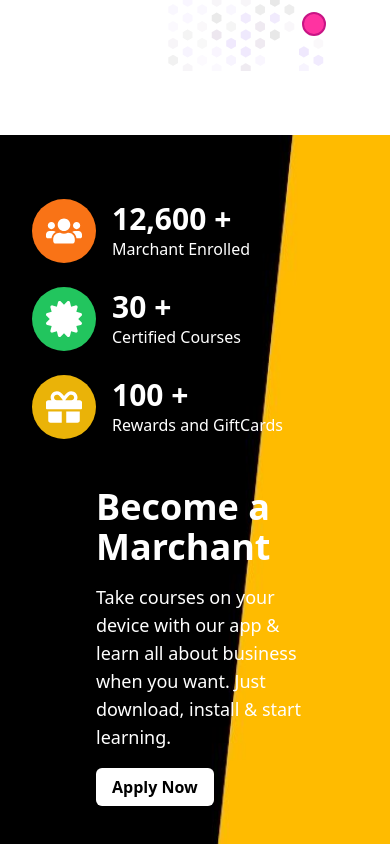
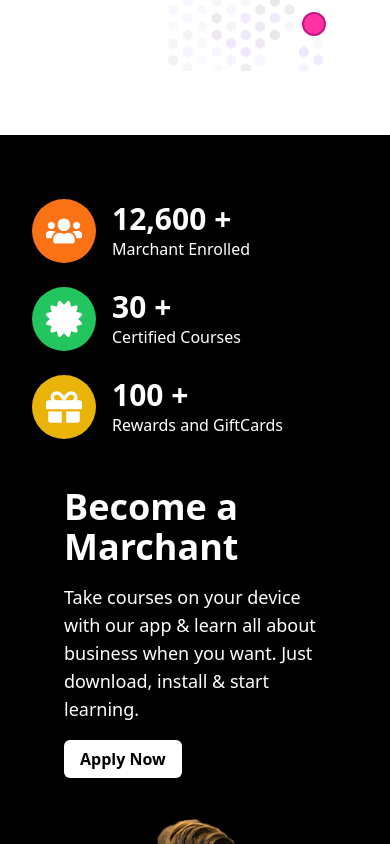
Before and after one commit to kinglove58/eccommerce, a React (Vite) app in the folder ecom-website/: page / in a window 390 px wide. Shown: the part 6560-7404 px from the top of the page. Built offline with nearby package versions, Linux system fonts and the light colour scheme.

Commit message:
complete aboutus

```diff
--- a/ecom-website/src/Home/Aboutus.jsx
+++ b/ecom-website/src/Home/Aboutus.jsx
@@ -28,7 +28,7 @@ function Aboutus() {
   ];
 
   return (
-    <div className="bg-custom-image2 bg-cover bg-no-repeat bg-center px-8 py-16">
+    <div className="bg-custom-image2 bg-cover lg:bg-no-repeat px-8 py-16">
       <div className="grid grid-cols-1 md:grid-cols-2 lg:grid-cols-3 gap-4 justify-center items-center">
         {/* Left side - Statistics */}
         <div className="flex flex-col space-y-6 order-1 md:order-1">
@@ -59,7 +59,7 @@ function Aboutus() {
         </div>
 
         {/* Right side - Content */}
-        <div className="flex-1 lg:max-w-md ml-8 lg:ml-0 text-white p-8 relative order-2 md:order-2 lg:order-3">
+        <div className="flex-1 lg:max-w-md text-white p-8 relative order-2 md:order-2 lg:order-3">
           <h2 className="text-4xl font-bold mb-4">Become a Marchant</h2>
           <p className="text-lg mb-6">
             Take courses on your device with our app & learn all about business
```
